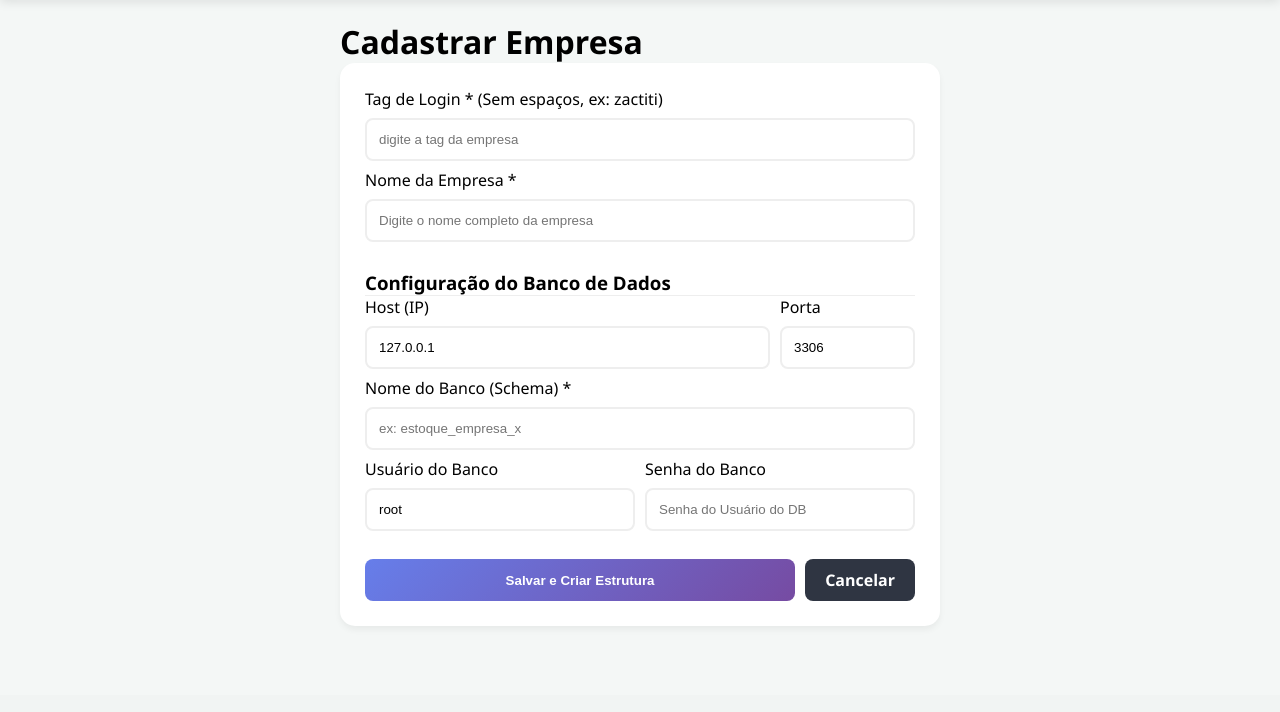
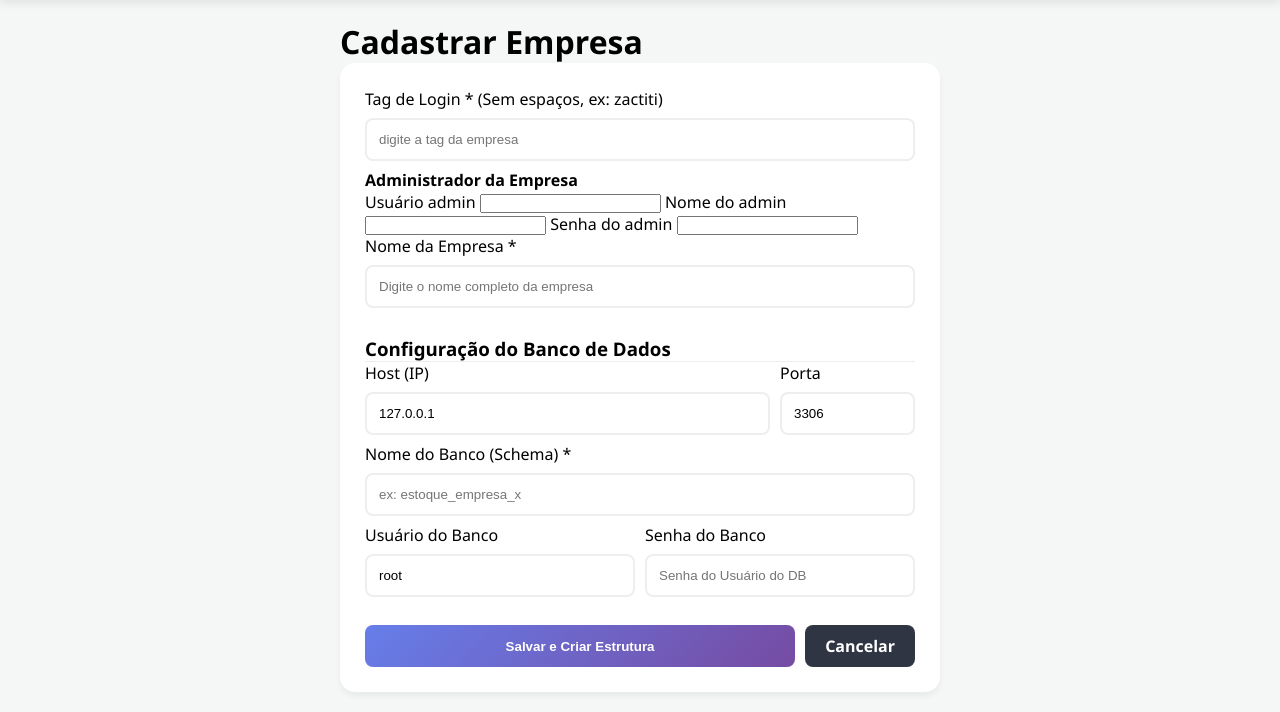
Before and after one commit to JhenniferSM/SysStock, a Flask app: page /master/empresa/nova in a window 1280 px wide. Shown: the part 105-817 px from the top of the page. Before the commit the page ends 731 px from the top, so only its background shows below. Run offline with Flask 3, Linux system fonts and the light colour scheme; a user stored in the database is signed in.

Commit message:
First commit

```diff
--- a/app.py
+++ b/app.py
@@ -290,33 +290,54 @@ def empresa_nova():
         tag = request.form['tag'].lower().strip()
         descricao = request.form['descricao'].strip()
         host = request.form['host'].strip()
-        port = request.form['port'].strip()
+        port = int(request.form['port'])
         base = request.form['base'].strip()
         user = request.form['user'].strip()
         password = request.form['pass'].strip()
+
+        admin_usuario = request.form['admin_usuario'].strip()
+        admin_nome = request.form['admin_nome'].strip()
+        admin_senha = request.form['admin_senha'].strip()
+
+        if not admin_usuario or not admin_senha:
+            flash('Usuário e senha do administrador são obrigatórios.', 'error')
+            return render_template('empresa_form.html')
 
         empresa_config = {
             'host': host,
             'user': user,
             'password': password,
             'database': base,
-            'port': int(port)
+            'port': port
         }
 
-        # 1. Cria a estrutura do banco de dados (DB + Tabelas + Admin Padrão)
+        # 1️⃣ Cria banco + tabelas
         if not criar_estrutura_banco_empresa(empresa_config):
-            flash(f'Falha ao criar o banco de dados/estrutura para "{descricao}".', 'error')
+            flash('Erro ao criar estrutura do banco da empresa.', 'error')
             return render_template('empresa_form.html')
 
-        # 2. Insere a configuração no banco central
-        query = "INSERT INTO empresas (tag, descricao, host, port, user, pass, base, ativo) VALUES (%s, %s, %s, %s, %s, %s, %s, 'S')"
-        params = (tag, descricao, host, port, user, password, base)
+        # 2️⃣ Cria ADMIN da empresa
+        query_admin = """
+            INSERT INTO usuarios (usuario, nome, senha, ativo, is_admin)
+            VALUES (%s, %s, SHA2(%s, 256), 1, 1)
+        """
+        params_admin = (admin_usuario, admin_nome, admin_senha)
 
-        if executar_query(CENTRAL_CONFIG, query, params, fetch=False):
-            flash(f'Empresa "{descricao}" cadastrada e estrutura criada com sucesso!', 'success')
-            return redirect(url_for('gerenciar_empresas'))
-        else:
-            flash(f'Falha ao cadastrar a empresa "{descricao}" no registro central.', 'error')
+        if not executar_query(empresa_config, query_admin, params_admin):
+            flash('Erro ao criar administrador da empresa.', 'error')
+            return render_template('empresa_form.html')
+
+        # 3️⃣ Registra empresa no banco central
+        query_empresa = """
+            INSERT INTO empresas (tag, descricao, host, port, user, pass, base, ativo)
+            VALUES (%s, %s, %s, %s, %s, %s, %s, 'S')
+        """
+        params_empresa = (tag, descricao, host, port, user, password, base)
+
+        executar_query(CENTRAL_CONFIG, query_empresa, params_empresa)
+
+        flash(f'Empresa "{descricao}" criada com sucesso!', 'success')
+        return redirect(url_for('gerenciar_empresas'))
 
     return render_template('empresa_form.html', empresa=None)
 
@@ -406,13 +427,20 @@ def dashboard():
     query_total_users = "SELECT COUNT(id) AS total_usuarios FROM usuarios WHERE ativo = 1"
     total_users = executar_query(empresa_config, query_total_users, fetch=True, single=True)
 
-    if stats is None:
-        stats = {'total_produtos': 0, 'quantidade_total': 0, 'valor_venda_total': 0}
+    if not stats:
+        stats = {}
 
-    stats['estoque_total'] = round(stats.pop('quantidade_total', 0) if stats else 0, 3)
-    stats['valor_total'] = round(stats.pop('valor_venda_total', 0) if stats else 0, 2)
-    stats['total_produtos'] = stats.pop('total_produtos', 0) if stats else 0
-    stats['total_usuarios'] = total_users['total_usuarios'] if total_users else 0
+    quantidade_total = stats.get('quantidade_total') or 0
+    valor_total = stats.get('valor_venda_total') or 0
+    total_produtos = stats.get('total_produtos') or 0
+
+    stats = {
+        'estoque_total': round(float(quantidade_total), 3),
+        'valor_total': round(float(valor_total), 2),
+        'total_produtos': total_produtos,
+        'total_usuarios': total_users['total_usuarios'] if total_users else 0
+    }
+
 
     return render_template('dashboard.html', stats=stats, min_stock_produtos=min_stock_produtos)
 
--- /dev/null
+++ b/requirements.txt
@@ -0,0 +1,3 @@
+Flask==3.0.0
+mysql-connector-python==8.3.0
+python-dotenv==1.0.1
--- a/templates/empresa_form.html
+++ b/templates/empresa_form.html
@@ -12,6 +12,16 @@
                 <label>Tag de Login * (Sem espaços, ex: zactiti)</label>
                 <input type="text" name="tag" required value="{{ empresa.tag if empresa else '' }}" style="text-transform:lowercase" placeholder="Digite a tag da empresa">
             </div>
+     <h4>Administrador da Empresa</h4>
+
+                <label>Usuário admin</label>
+                <input type="text" name="admin_usuario" required>
+
+                <label>Nome do admin</label>
+                <input type="text" name="admin_nome" required>
+
+                <label>Senha do admin</label>
+                <input type="password" name="admin_senha" required>
 
             <div class="form-group">
                 <label>Nome da Empresa *</label>
```
